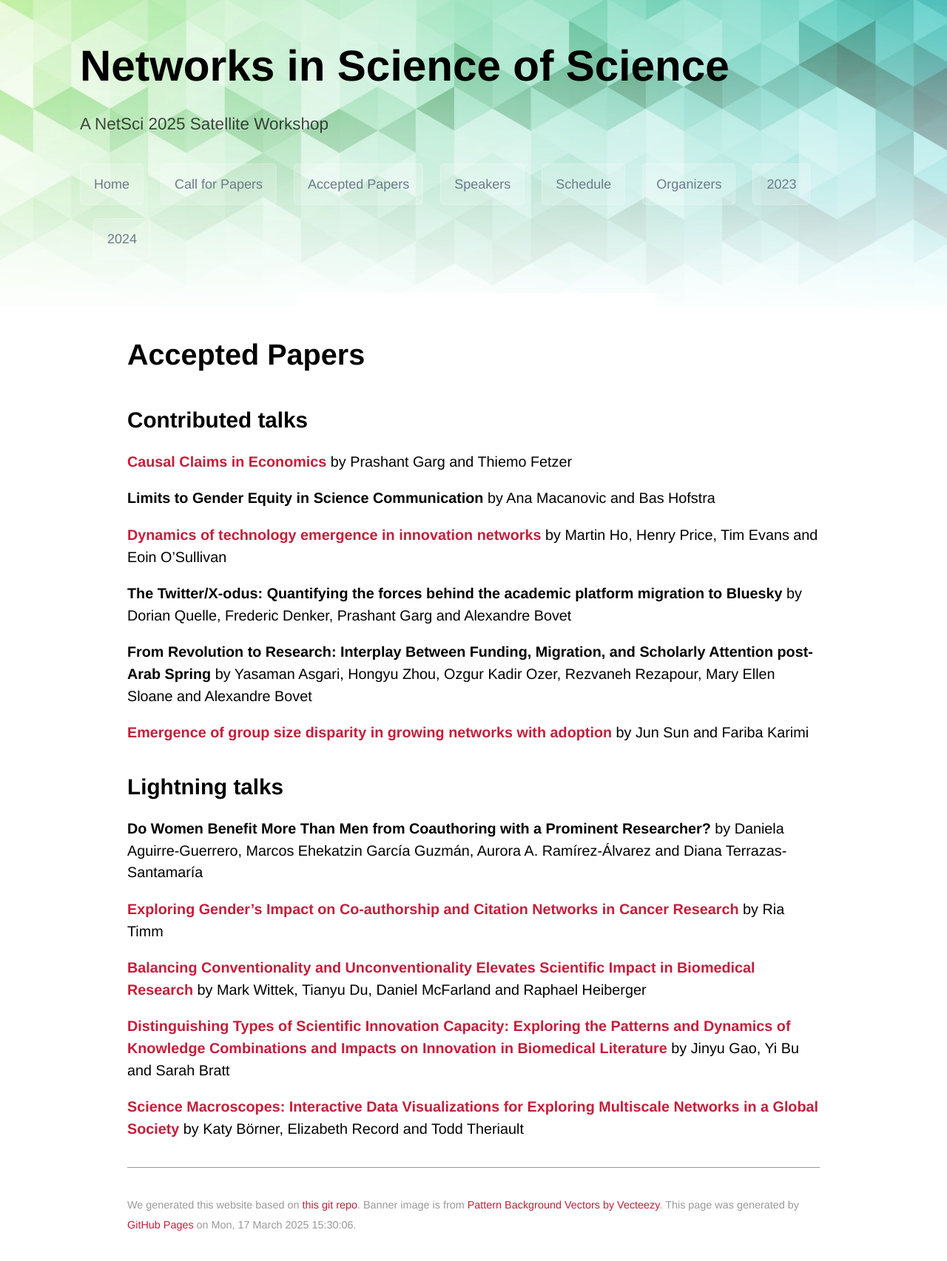
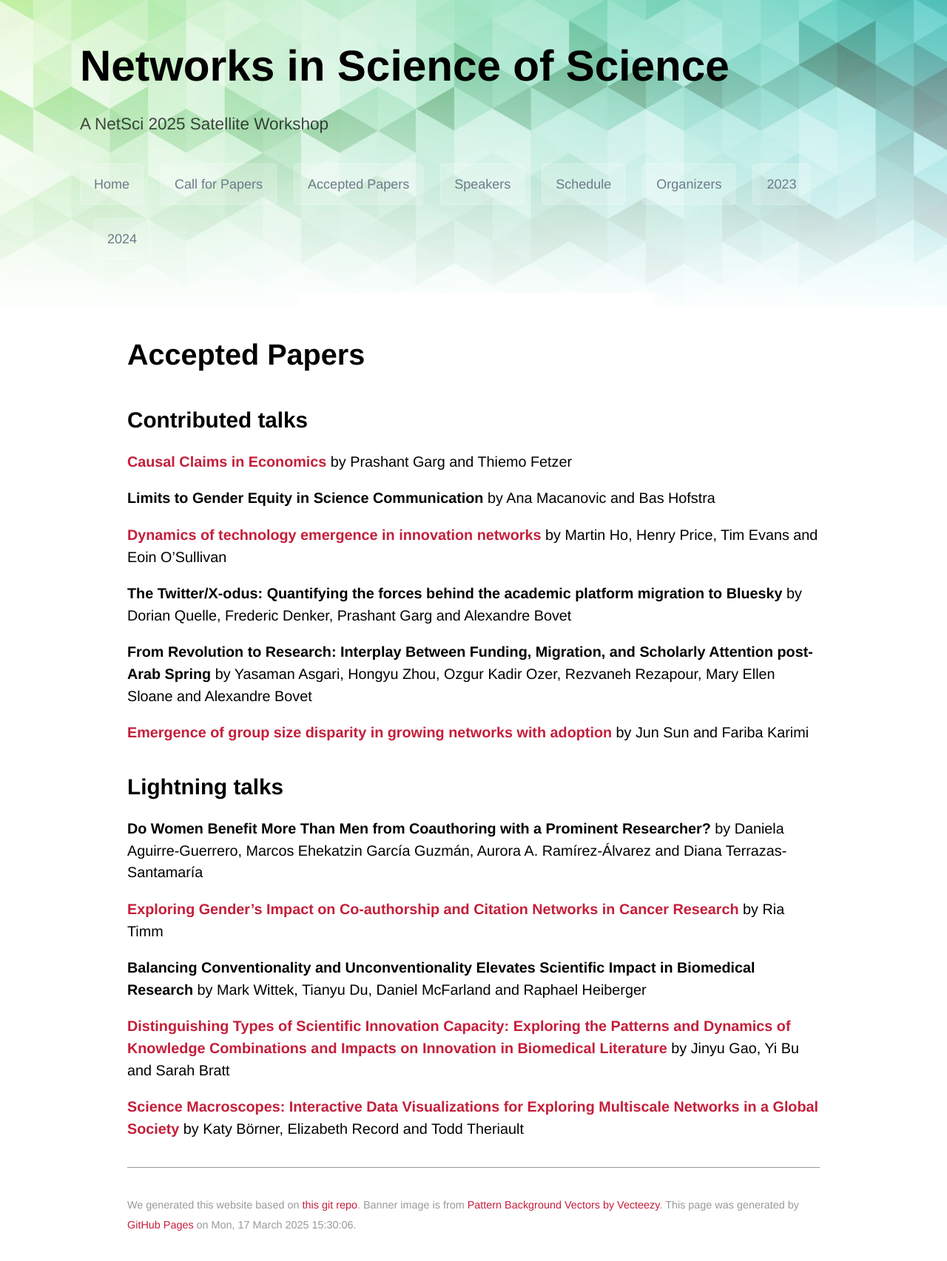
Before and after one commit to netscisci/netscisci.github.io, a Jekyll site: the page built from papers.md, in a window 1280 px wide. Shown: the whole page at 74% size. Built offline with Jekyll 4.4.1, drawn with Linux system fonts in a browser that asks for light colours; some web fonts are replaced; our own code applies the rules of GitHub Pages for plain Markdown files.

```diff
--- a/papers.md
+++ b/papers.md
@@ -24,7 +24,7 @@ layout: default
 
 [**Exploring Gender's Impact on Co-authorship and Citation Networks in Cancer Research**](https://github.com/netscisci/netscisci.github.io/blob/main/assets/papers/NetSciSci2025_paper_8.pdf) by Ria Timm
 
-[**Balancing Conventionality and Unconventionality Elevates Scientific Impact in Biomedical Research**]() by Mark Wittek, Tianyu Du, Daniel McFarland and Raphael Heiberger
+**Balancing Conventionality and Unconventionality Elevates Scientific Impact in Biomedical Research** by Mark Wittek, Tianyu Du, Daniel McFarland and Raphael Heiberger
 
 [**Distinguishing Types of Scientific Innovation Capacity: Exploring the Patterns and Dynamics of Knowledge Combinations and Impacts on Innovation in Biomedical Literature**]() by Jinyu Gao, Yi Bu and Sarah Bratt
 
```
